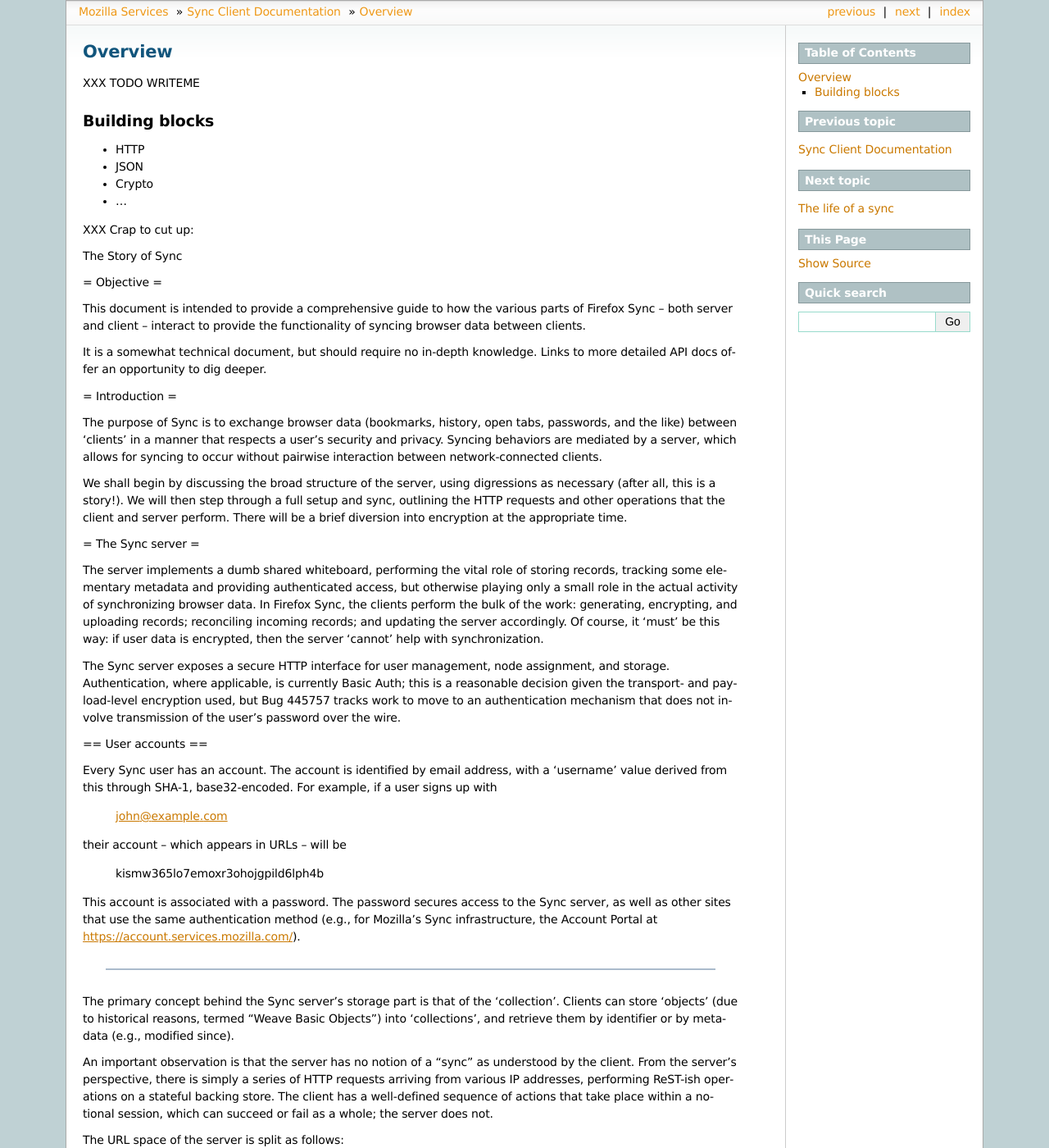
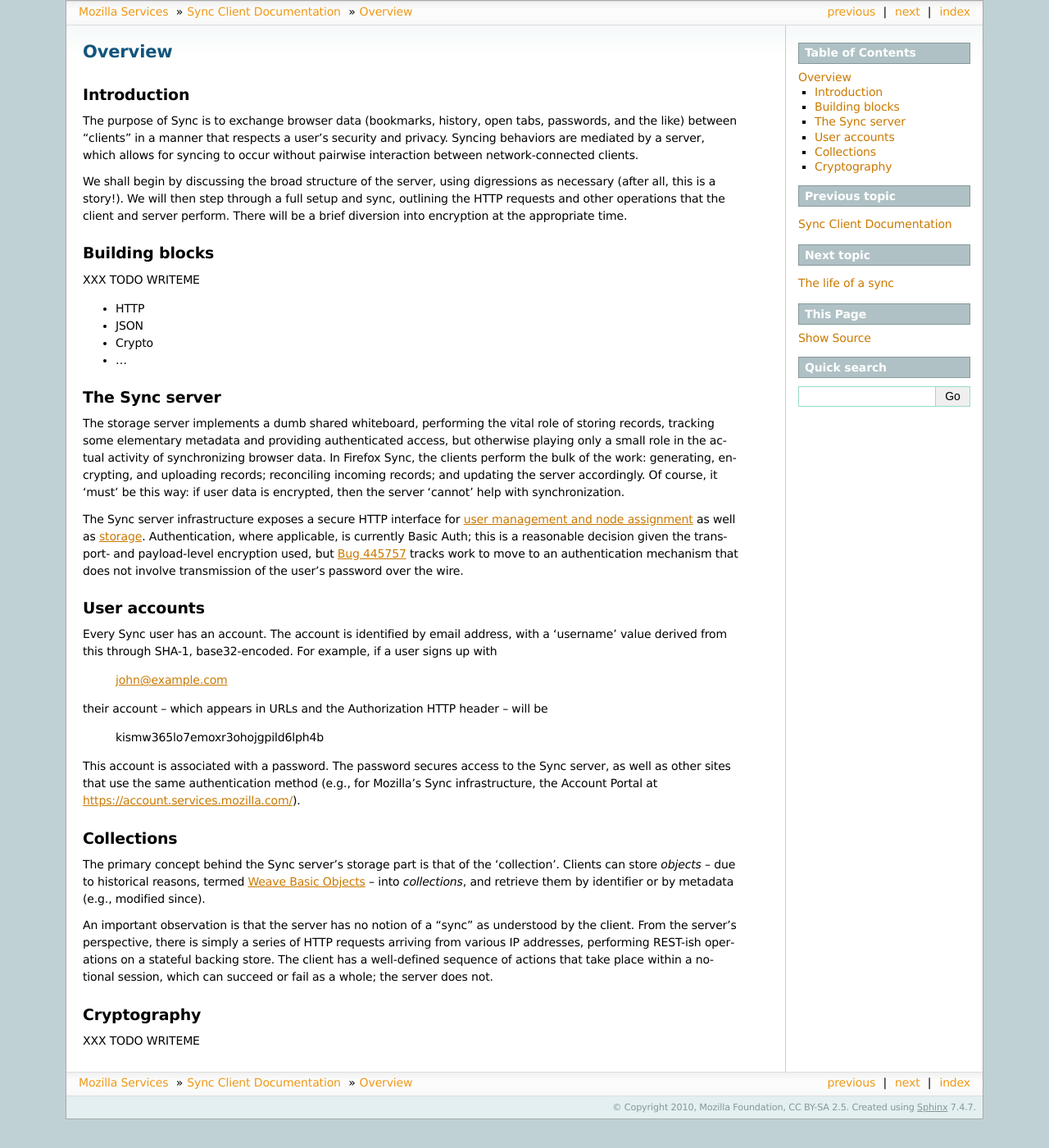
Before and after one commit to mozilla-services/docs, a Sphinx documentation site: the page built from source/sync/overview.rst, in a window 1280 px wide and 1400 px high. Shown: the whole window at 82% size. Built offline with Sphinx 7.4.7, drawn with Linux system fonts in a browser that asks for light colours; some of the changed text lies outside the part shown.

Commit message:
rst-ify, add xrefs to other specs, rearrange rnewman's helpful intros

```diff
--- a/source/sync/overview.rst
+++ b/source/sync/overview.rst
@@ -4,60 +4,51 @@
 Overview
 ========
 
-XXX TODO WRITEME
+Introduction
+============
+
+The purpose of Sync is to exchange browser data (bookmarks, history, open tabs, passwords, and the like) between "clients" in a manner that respects a user's security and privacy. Syncing behaviors are mediated by a server, which allows for syncing to occur without pairwise interaction between network-connected clients.
+
+We shall begin by discussing the broad structure of the server, using digressions as necessary (after all, this is a story!). We will then step through a full setup and sync, outlining the HTTP requests and other operations that the client and server perform. There will be a brief diversion into encryption at the appropriate time.
 
 Building blocks
 ===============
+
+XXX TODO WRITEME
 
 * HTTP
 * JSON
 * Crypto
 * ...
 
-XXX Crap to cut up:
+The Sync server
+===============
 
-The Story of Sync
+The storage server implements a dumb shared whiteboard, performing the vital role of storing records, tracking some elementary metadata and providing authenticated access, but otherwise playing only a small role in the actual activity of synchronizing browser data. In Firefox Sync, the clients perform the bulk of the work: generating, encrypting, and uploading records; reconciling incoming records; and updating the server accordingly. Of course, it 'must' be this way: if user data is encrypted, then the server 'cannot' help with synchronization.
 
-= Objective =
+The Sync server infrastructure exposes a secure HTTP interface for :ref:`user management and node assignment <reg>` as well as :ref:`storage <server_storage>`. Authentication, where applicable, is currently Basic Auth; this is a reasonable decision given the transport- and payload-level encryption used, but `Bug 445757 <https://bugzilla.mozilla.org/show_bug.cgi?id=445757>`_ tracks work to move to an authentication mechanism that does not involve transmission of the user's password over the wire.
 
-This document is intended to provide a comprehensive guide to how the various parts of Firefox Sync -- both server and client -- interact to provide the functionality of syncing browser data between clients.
-
-It is a somewhat technical document, but should require no in-depth knowledge. Links to more detailed API docs offer an opportunity to dig deeper.
-
-
-= Introduction =
-
-The purpose of Sync is to exchange browser data (bookmarks, history, open tabs, passwords, and the like) between 'clients' in a manner that respects a user's security and privacy. Syncing behaviors are mediated by a server, which allows for syncing to occur without pairwise interaction between network-connected clients.
-
-We shall begin by discussing the broad structure of the server, using digressions as necessary (after all, this is a story!). We will then step through a full setup and sync, outlining the HTTP requests and other operations that the client and server perform. There will be a brief diversion into encryption at the appropriate time.
-
-= The Sync server =
-
-The server implements a dumb shared whiteboard, performing the vital role of storing records, tracking some elementary metadata and providing authenticated access, but otherwise playing only a small role in the actual activity of synchronizing browser data. In Firefox Sync, the clients perform the bulk of the work: generating, encrypting, and uploading records; reconciling incoming records; and updating the server accordingly. Of course, it 'must' be this way: if user data is encrypted, then the server 'cannot' help with synchronization.
-
-The Sync server exposes a secure HTTP interface for user management, node assignment, and storage. Authentication, where applicable, is currently Basic Auth; this is a reasonable decision given the transport- and payload-level encryption used, but Bug 445757 tracks work to move to an authentication mechanism that does not involve transmission of the user's password over the wire.
-
-== User accounts ==
+User accounts
+=============
 
 Every Sync user has an account. The account is identified by email address, with a 'username' value derived from this through SHA-1, base32-encoded. For example, if a user signs up with
 
   john@example.com
 
-their account -- which appears in URLs -- will be
+their account -- which appears in URLs and the Authorization HTTP header -- will be
 
   kismw365lo7emoxr3ohojgpild6lph4b
 
 This account is associated with a password. The password secures access to the Sync server, as well as other sites that use the same authentication method (e.g., for Mozilla's Sync infrastructure, the Account Portal at https://account.services.mozilla.com/).
 
-===================
+Collections
+===========
 
-The primary concept behind the Sync server's storage part is that of the 'collection'. Clients can store 'objects' (due to historical reasons, termed "Weave Basic Objects") into 'collections', and retrieve them by identifier or by metadata (e.g., modified since).
+The primary concept behind the Sync server's storage part is that of the 'collection'. Clients can store *objects* -- due to historical reasons, termed :ref:`Weave Basic Objects <storage_wbo>` -- into *collections*, and retrieve them by identifier or by metadata (e.g., modified since).
 
-An important observation is that the server has no notion of a "sync" as understood by the client. From the server's perspective, there is simply a series of HTTP requests arriving from various IP addresses, performing ReST-ish operations on a stateful backing store. The client has a well-defined sequence of actions that take place within a notional session, which can succeed or fail as a whole; the server does not.
+An important observation is that the server has no notion of a "sync" as understood by the client. From the server's perspective, there is simply a series of HTTP requests arriving from various IP addresses, performing REST-ish operations on a stateful backing store. The client has a well-defined sequence of actions that take place within a notional session, which can succeed or fail as a whole; the server does not.
 
-The URL space of the server is split as follows:
+Cryptography
+============
 
-  /base/version/user/
-    /storage/collection/id
-    /info/collections
-    /meta/global
+XXX TODO WRITEME
```
Also changed, not shown: source/sync/index.rst (+8 -0 lines).
